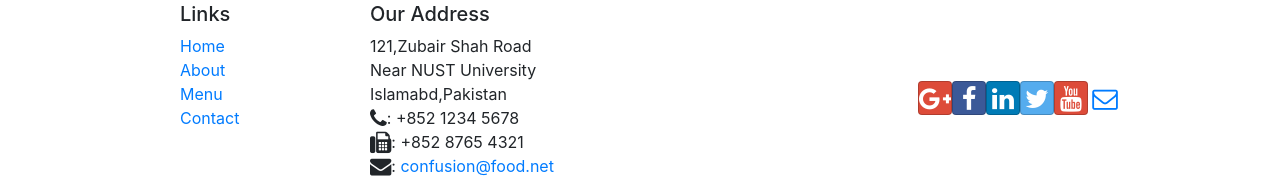
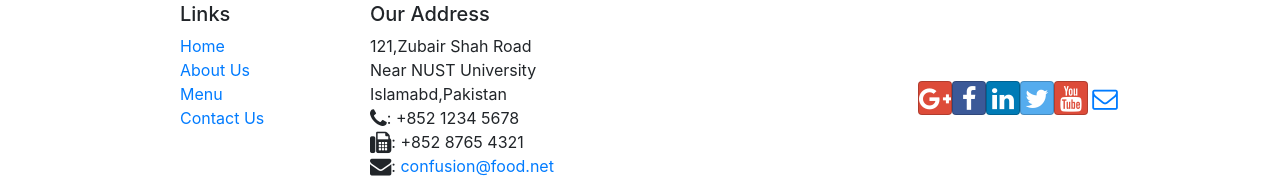
Before and after one commit to feroz2017/React-Web-Test, a React (Create React App) app: page /menu in a window 1280 px wide. Shown: the part 1357-1535 px from the top of the page. Built offline with nearby package versions, Linux system fonts and the light colour scheme.

Commit message:
After updating the footer routes

```diff
--- a/src/components/FooterComponent.js
+++ b/src/components/FooterComponent.js
@@ -1,4 +1,5 @@
 import React from 'react';
+import {Link} from 'react-router-dom';
 
 function Footer(props) {
     return(
@@ -8,10 +9,10 @@ function Footer(props) {
                 <div className="col-4 offset-1 col-sm-2">
                     <h5>Links</h5>
                     <ul className="list-unstyled">
-                        <li><a href="#">Home</a></li>
-                        <li><a href="#">About</a></li>
-                        <li><a href="#">Menu</a></li>
-                        <li><a href="contactus.html">Contact</a></li>
+                        <li><Link to="/home">Home</Link></li>
+                        <li><Link to="/aboutus">About Us</Link></li>
+                        <li><Link to="/menu">Menu</Link></li>
+                        <li><Link to="/contactus">Contact Us</Link></li>
                     </ul>
                 </div>
                 <div className="col-7 col-sm-5">
```
